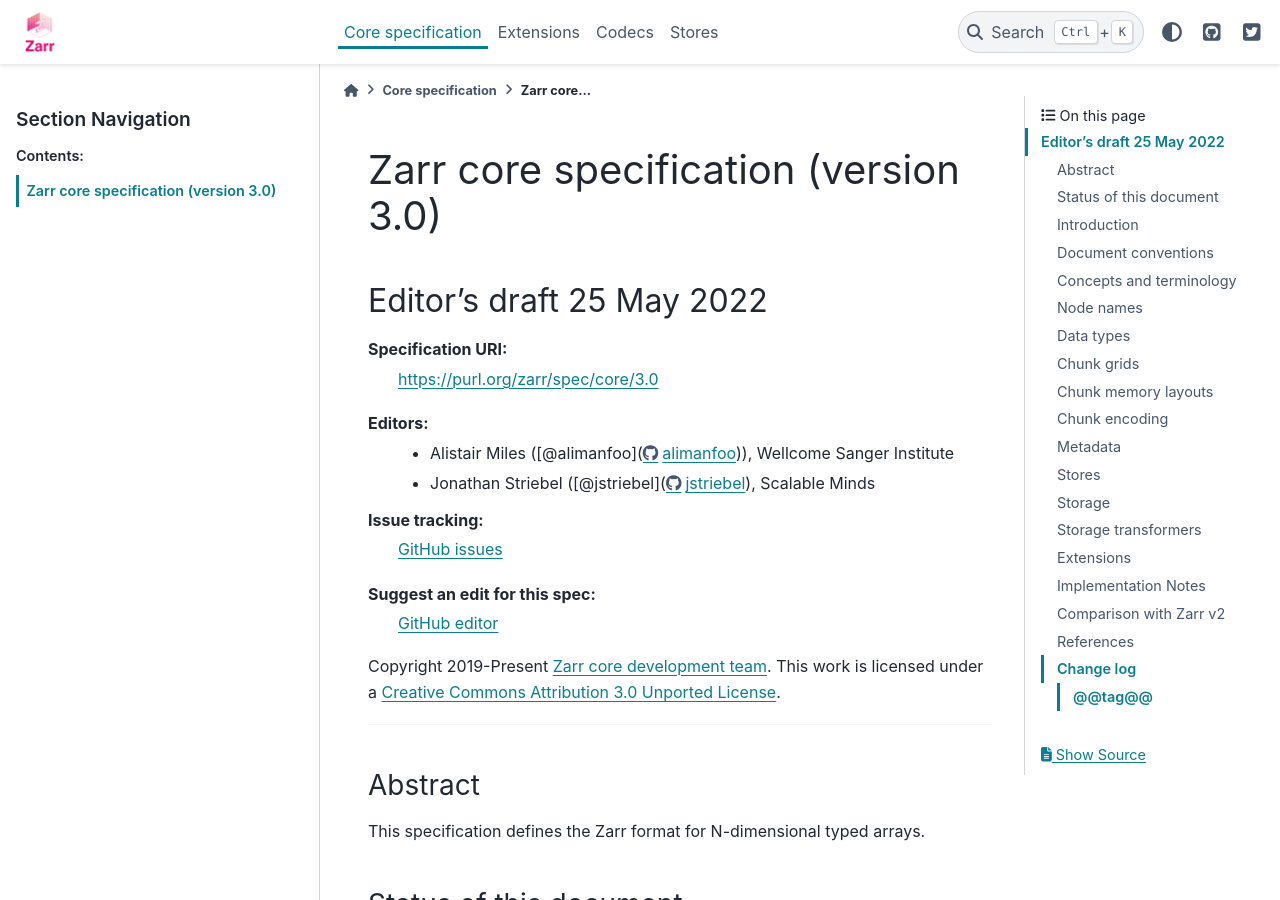
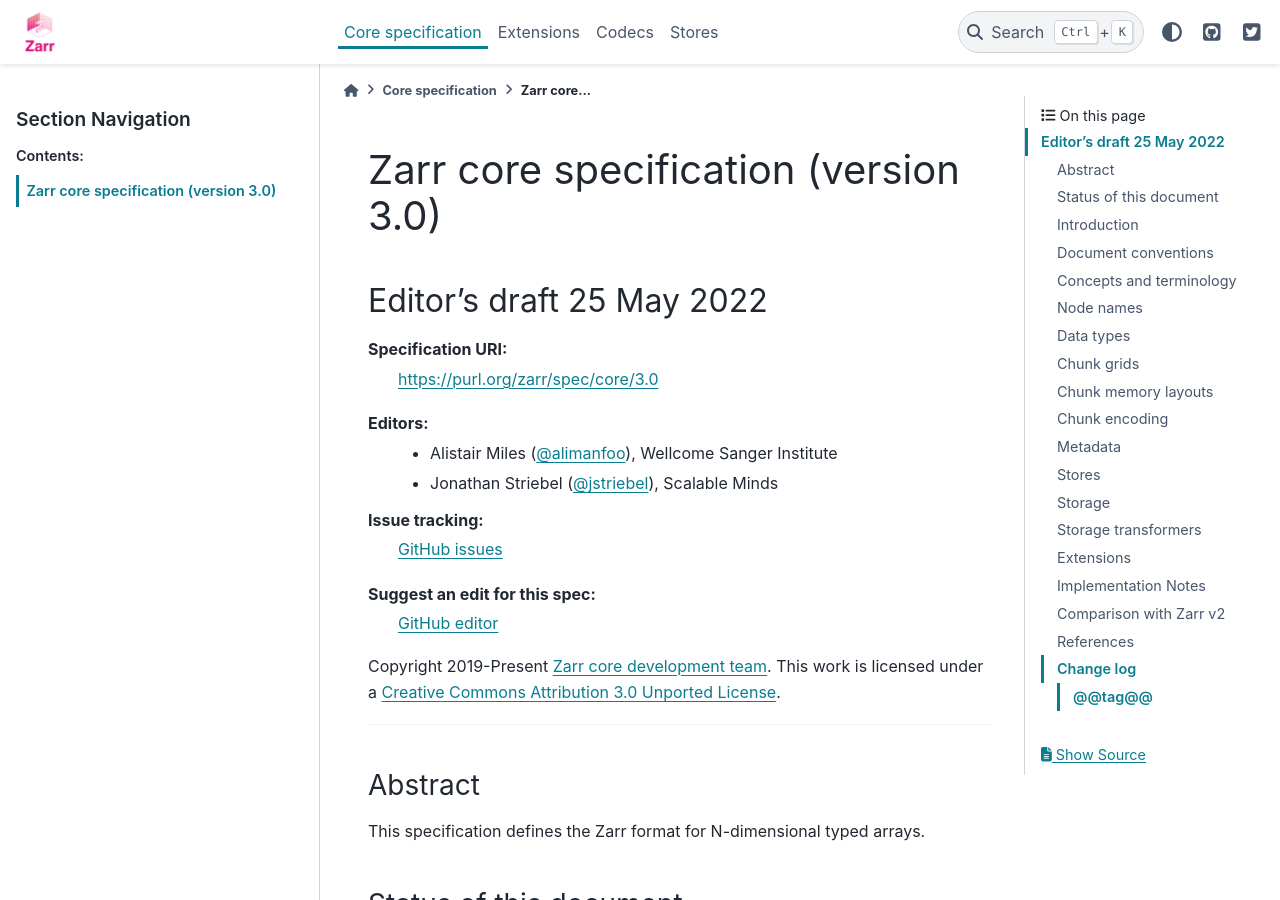
Before and after one commit to zarr-developers/zarr-specs, a Sphinx documentation site: the page built from docs/core/v3.0.rst, in a window 1280 px wide and 900 px high. Built offline with Sphinx 7.4.7 and the PyData theme 0.15.4, drawn with Linux system fonts in a browser that asks for light colours.

Commit message:
Fix links

```diff
--- a/docs/core/v3.0.rst
+++ b/docs/core/v3.0.rst
@@ -12,8 +12,8 @@ Specification URI:
     https://purl.org/zarr/spec/core/3.0
 
 Editors:
-    * Alistair Miles ([@alimanfoo](https://github.com/alimanfoo)), Wellcome Sanger Institute
-    * Jonathan Striebel ([@jstriebel](https://github.com/jstriebel), Scalable Minds
+    * Alistair Miles (`@alimanfoo <https://github.com/alimanfoo>`_), Wellcome Sanger Institute
+    * Jonathan Striebel (`@jstriebel <https://github.com/jstriebel>`_), Scalable Minds
 
 Issue tracking:
     `GitHub issues <https://github.com/zarr-developers/zarr-specs/labels/core-spec-v3.0>`_
```
